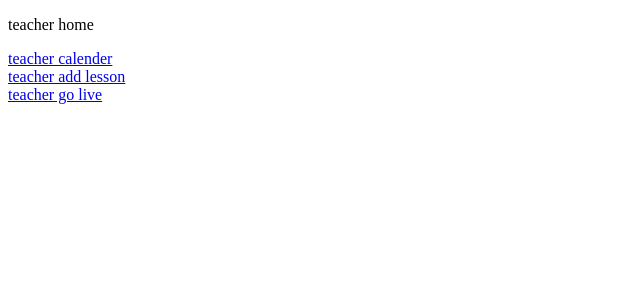
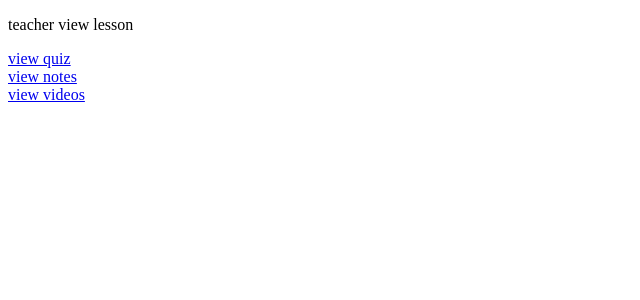
Before and after one commit to LWBcoders/LwB-fe, a React (Vite) app: page /teacher/home/view-content in a window 1280 px wide. Shown: the top 300 px of the page, without its empty margins (0-640 px from the left). Built offline with nearby package versions, Linux system fonts and the light colour scheme.

Commit message:
added to file structure

```diff
--- a/src/components/App.jsx
+++ b/src/components/App.jsx
@@ -5,6 +5,7 @@ import Student from "./Student/Student"
 import StudentHome from "./Student/StudentHome";
 import TeacherHome from "./Teacher/TeacherHome";
 import TeacherAddLesson from "./Teacher/TeacherAddLesson";
+import TeacherViewContent from "./Teacher/TeacherViewContent"
 
 
 function App() {
@@ -18,6 +19,7 @@ function App() {
      <Route path="/student/home/*" element={<StudentHome/>}/>
      <Route path="/teacher/home/*" element={<TeacherHome/>}/>
      <Route path="/teacher/home/add-lesson/*" element={<TeacherAddLesson/>}/>
+     <Route path="/teacher/home/view-content/*" element={<TeacherViewContent/>}/>
      </Routes>
     </>
   )
--- a/src/components/Teacher/TeacherAddLesson.jsx
+++ b/src/components/Teacher/TeacherAddLesson.jsx
@@ -1,5 +1,5 @@
 import { Link, Routes, Route } from "react-router-dom";
-import TeacherAddQuiz from "./TeacherQuiz";
+import TeacherAddQuiz from "./TeacherAddQuiz";
 import TeacherAddNotes from "./TeacherAddNotes";
 import TeacherAddVideo from "./TeacherAddVideo";
 
--- a/src/components/Teacher/TeacherHome.jsx
+++ b/src/components/Teacher/TeacherHome.jsx
@@ -12,6 +12,8 @@ function TeacherHome(){
       <Link to="/teacher/home/add-lesson" className="home-button">teacher add lesson</Link>
       <br></br>
       <Link to="/teacher/home/live" className="home-button">teacher go live</Link>
+      <br></br>
+      <Link to="/teacher/home/view-content" className="home-button">teacher view content</Link>
 
       <Routes>
      <Route path="calender" element={<TeacherCalender/>}/>
--- /dev/null
+++ b/src/components/Teacher/TeacherViewContent.jsx
@@ -0,0 +1,35 @@
+import { Link, Routes, Route } from "react-router-dom";
+import TeacherAddQuiz from "./TeacherAddQuiz";
+import TeacherAddNotes from "./TeacherAddNotes";
+import TeacherAddVideo from "./TeacherAddVideo";
+import TeacherViewNotes from "./TeacherViewNotes";
+import TeacherViewVideos from "./TeacherViewVideos";
+import TeacherViewQuiz from "./TeacherViewQuiz";
+
+function TeacherAddLesson() {
+  return (
+    <>
+      <p>teacher view lesson</p>
+      <Link to="/teacher/home/view-content/quiz" className="home-button">
+        view quiz
+      </Link>
+      <br></br>
+      <Link to="/teacher/home/view-content/notes" className="home-button">
+       view notes
+      </Link>
+      <br></br>
+      <Link to="/teacher/home/view-content/videos" className="home-button">
+       view videos
+      </Link>
+      <br></br>
+
+      <Routes>
+        <Route path="quiz" element={<TeacherViewQuiz/>} />
+        <Route path="notes" element={<TeacherViewNotes />} />
+        <Route path="videos" element={<TeacherViewVideos />} />
+      </Routes>
+    </>
+  );
+}
+
+export default TeacherAddLesson;
--- /dev/null
+++ b/src/components/Teacher/TeacherViewNotes.jsx
@@ -0,0 +1,9 @@
+function TeacherViewNotes() {
+    return (
+      <>
+        <p>teacher view notes</p>
+      </>
+    );
+  }
+
+  export default TeacherViewNotes
--- /dev/null
+++ b/src/components/Teacher/TeacherViewQuiz.jsx
@@ -0,0 +1,9 @@
+function TeacherViewQuiz() {
+    return (
+      <>
+        <p>teacher view quiz</p>
+      </>
+    );
+  }
+
+  export default TeacherViewQuiz
--- /dev/null
+++ b/src/components/Teacher/TeacherViewVideos.jsx
@@ -0,0 +1,9 @@
+function TeacherViewVideos() {
+    return (
+      <>
+        <p>teacher view videos</p>
+      </>
+    );
+  }
+
+  export default TeacherViewVideos
```
Also changed, not shown: src/components/Teacher/TeacherAddQuiz.jsx (renamed from src/components/Teacher/TeacherQuiz.jsx).
